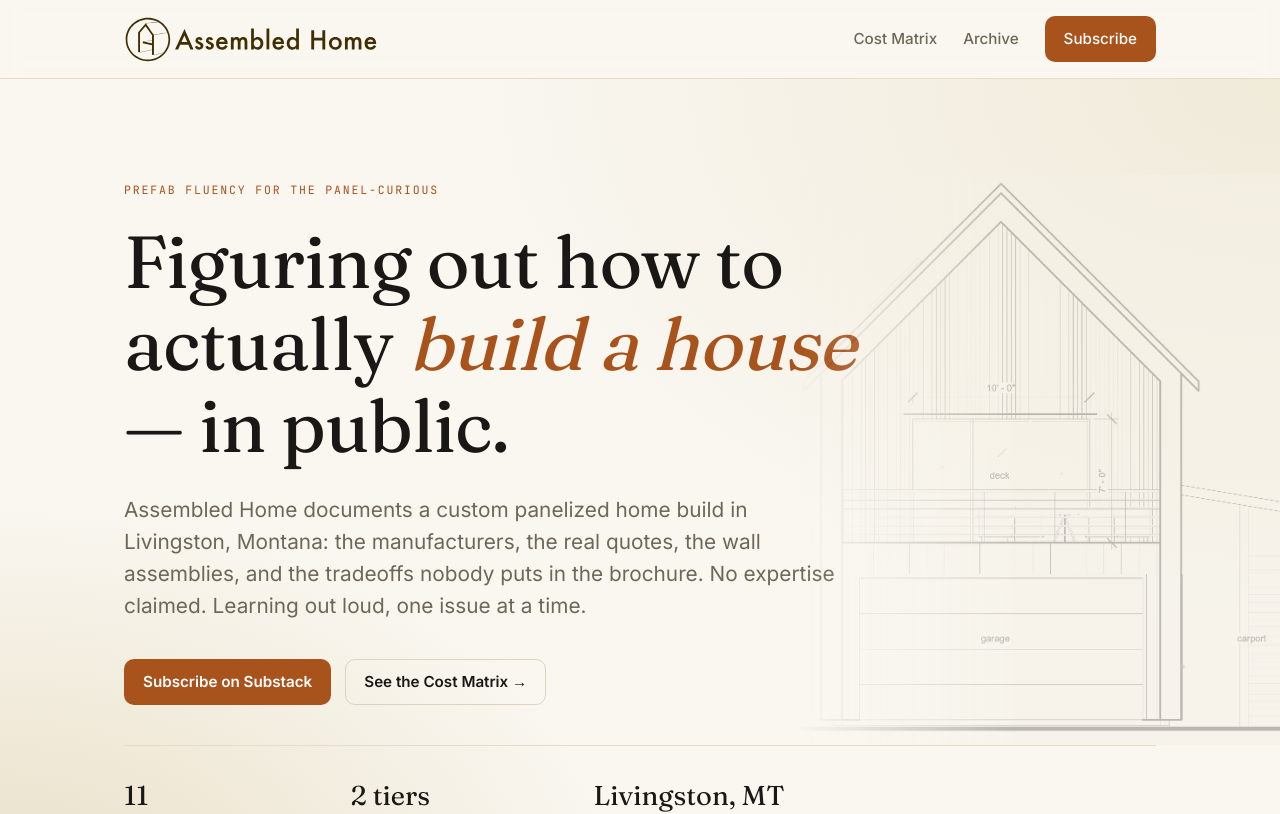
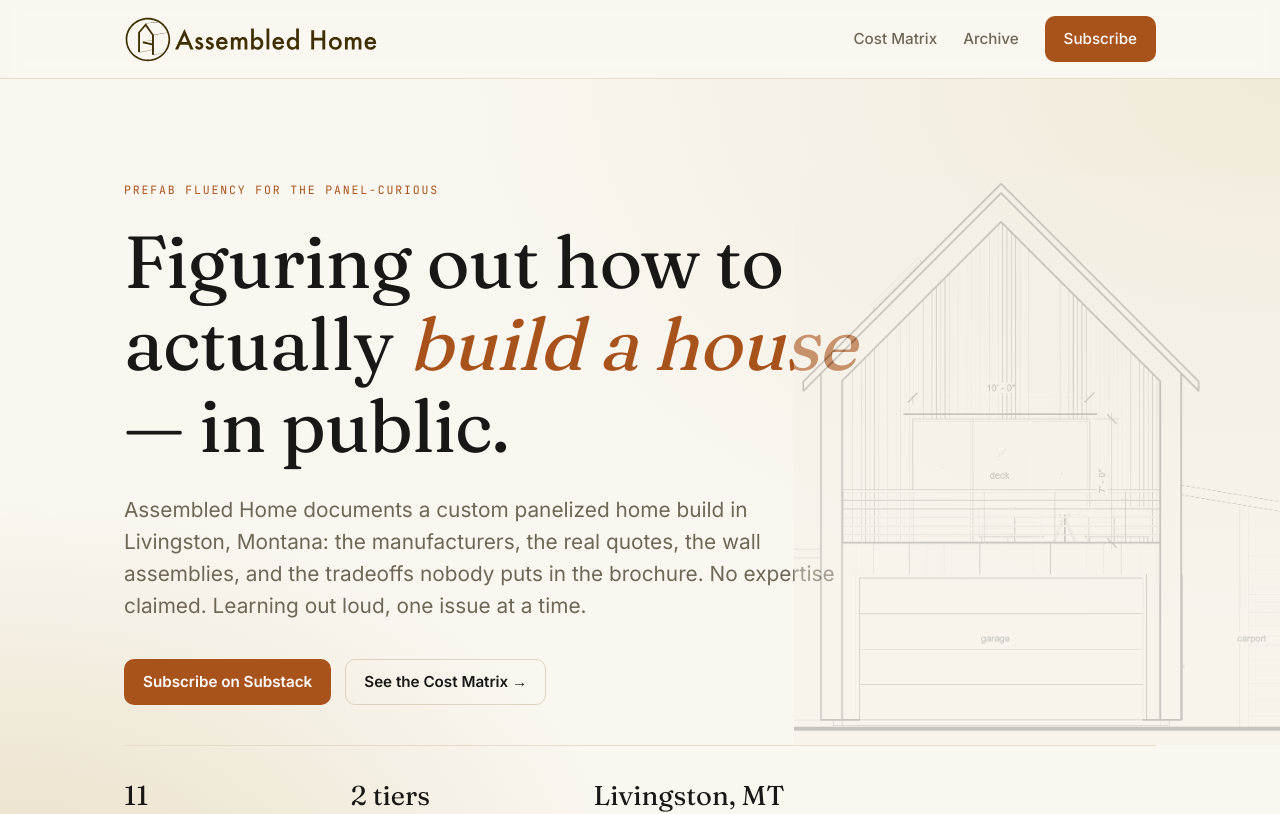
Before and after one commit to yogeshsimpson/assembled-home, a Next.js app: page / in a window 1280 px wide. Shown: the top 814 px of the page. Built offline with nearby package versions, Linux system fonts and the light colour scheme.

Commit message:
Hero bg: drop to 0.4 opacity, remove left-edge mask fade
Co-Authored-By: Claude Opus 4.8 <noreply@anthropic.com>

```diff
--- a/src/app/(frontend)/styles.css
+++ b/src/app/(frontend)/styles.css
@@ -239,12 +239,10 @@ h4 {
   background-image: url('/images/hero-bg.jpg');
   background-size: cover;
   background-position: center;
-  opacity: 0.5;
+  opacity: 0.4;
   z-index: 0;
   pointer-events: none;
-  /* Fade the left edge so the image melts into the text column */
-  -webkit-mask-image: linear-gradient(to right, transparent 0%, #000 45%);
-  mask-image: linear-gradient(to right, transparent 0%, #000 45%);
+
 }
 
 @media (max-width: 720px) {
```
